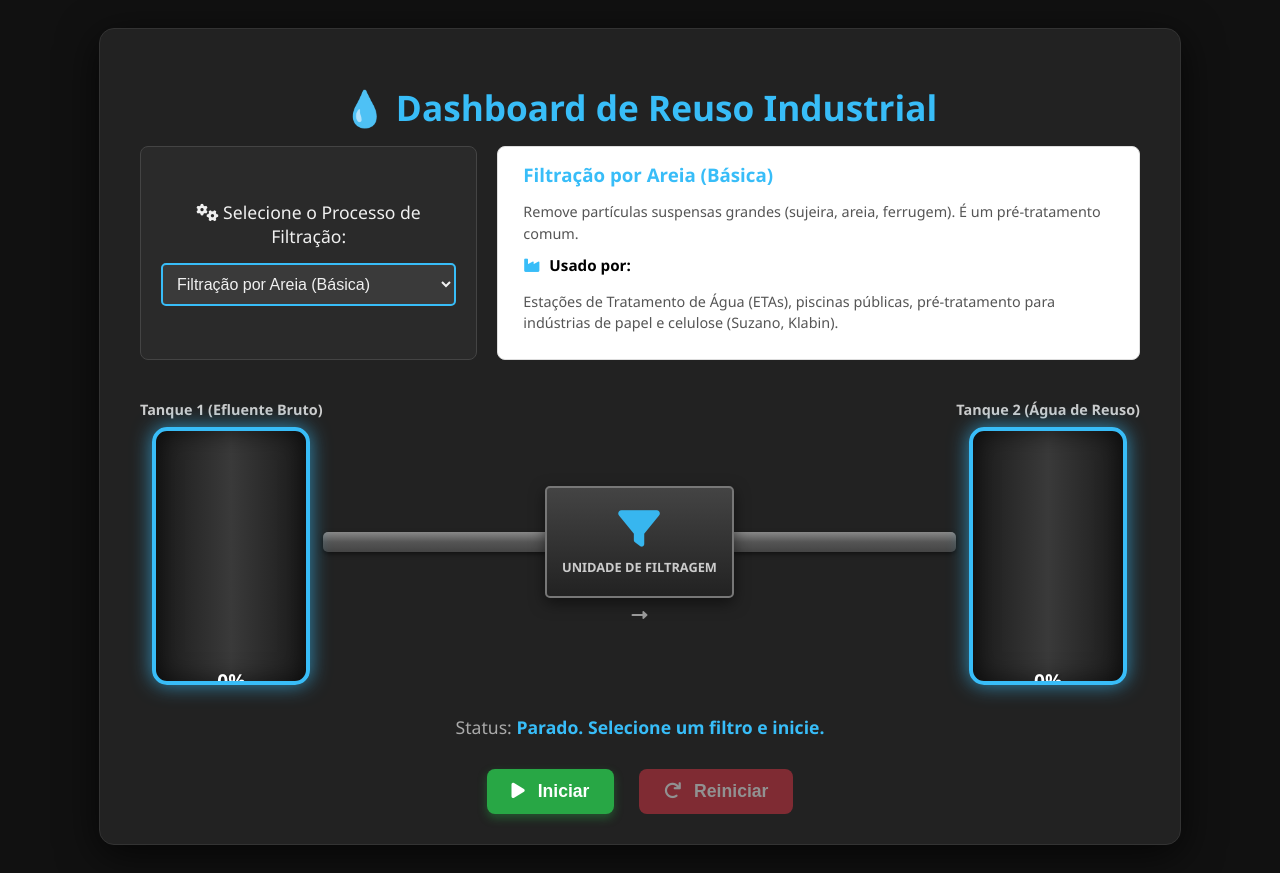
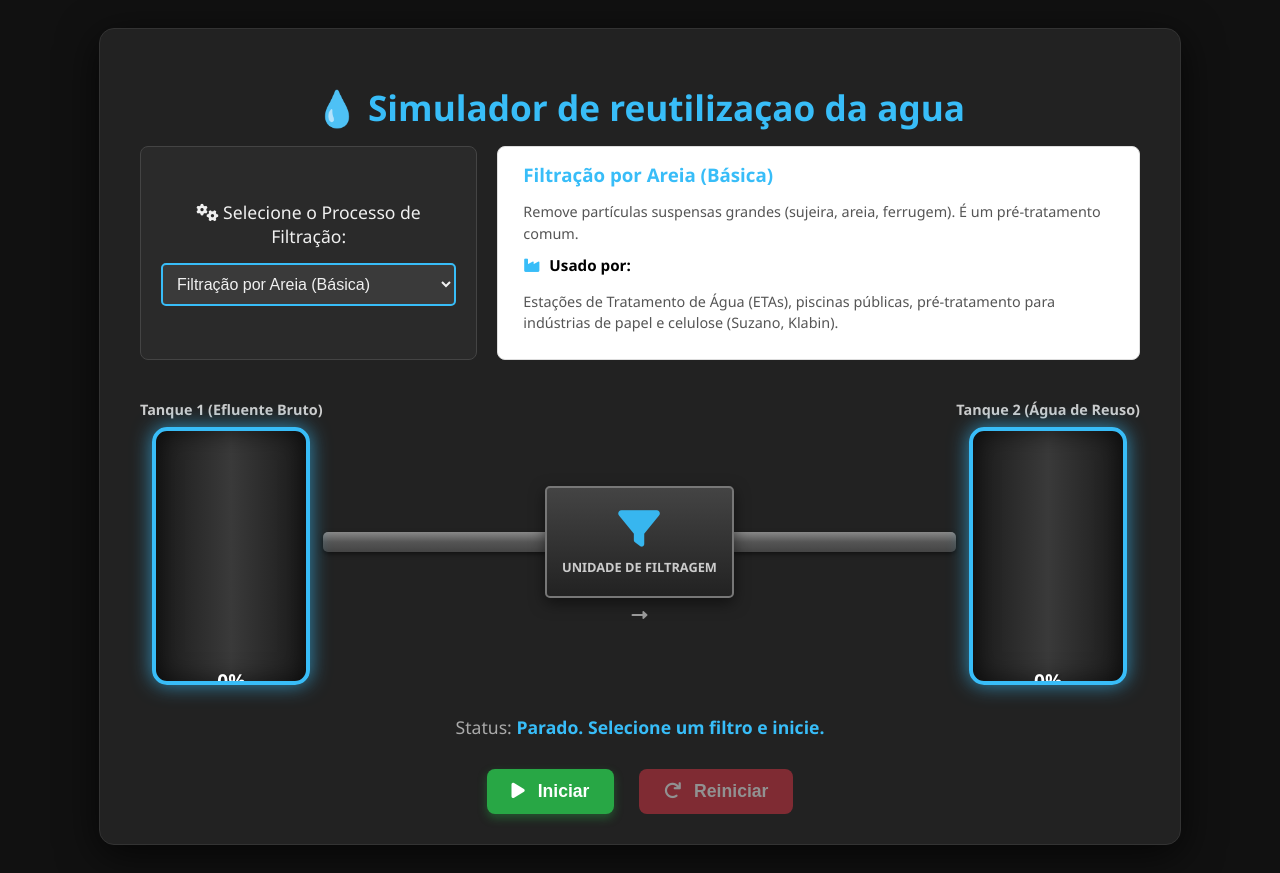
Before and after one commit to phellippgabriel2404-creator/tankedeagua2.0aotimizadomelhoradoqueagoravaidarcerto, a plain HTML site: page index.html in a window 1280 px wide. Drawn offline with Linux system fonts and the light colour scheme.

Commit message:
Change title and main heading for clarity
Updated the title and main heading to reflect the reuse simulation.

```diff
--- a/index.html
+++ b/index.html
@@ -11,7 +11,7 @@
 <body>
 
 <div class="app-container">
-    <h1 class="main-title">💧 Dashboard de Reuso Industrial</h1>
+    <h1 class="main-title">💧 Simulador de reutilizaçao da agua</h1>
 
     <div class="selection-and-info">
         <div class="filter-selection-area">
@@ -72,4 +72,5 @@
 
 <script src="script.js"></script>
 </body>
+
 </html>
```
